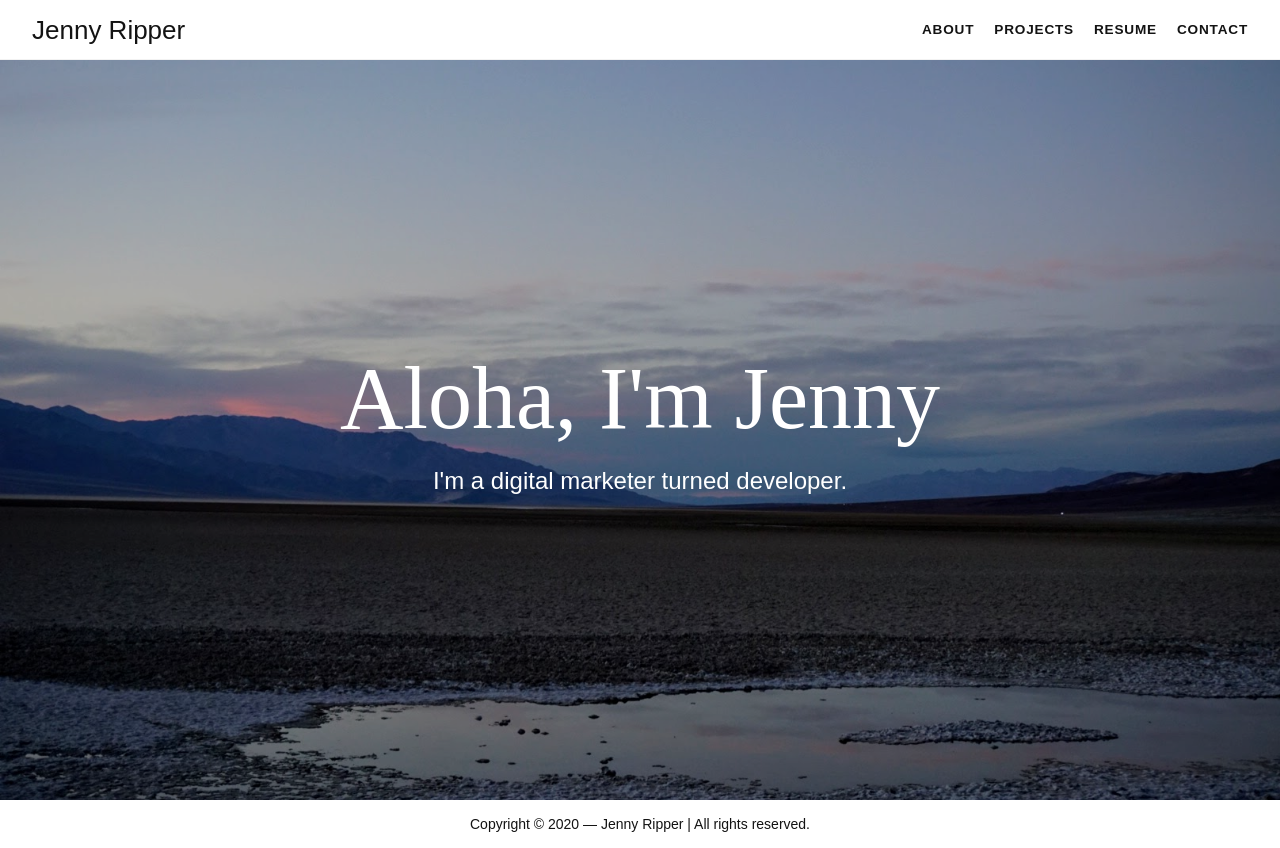
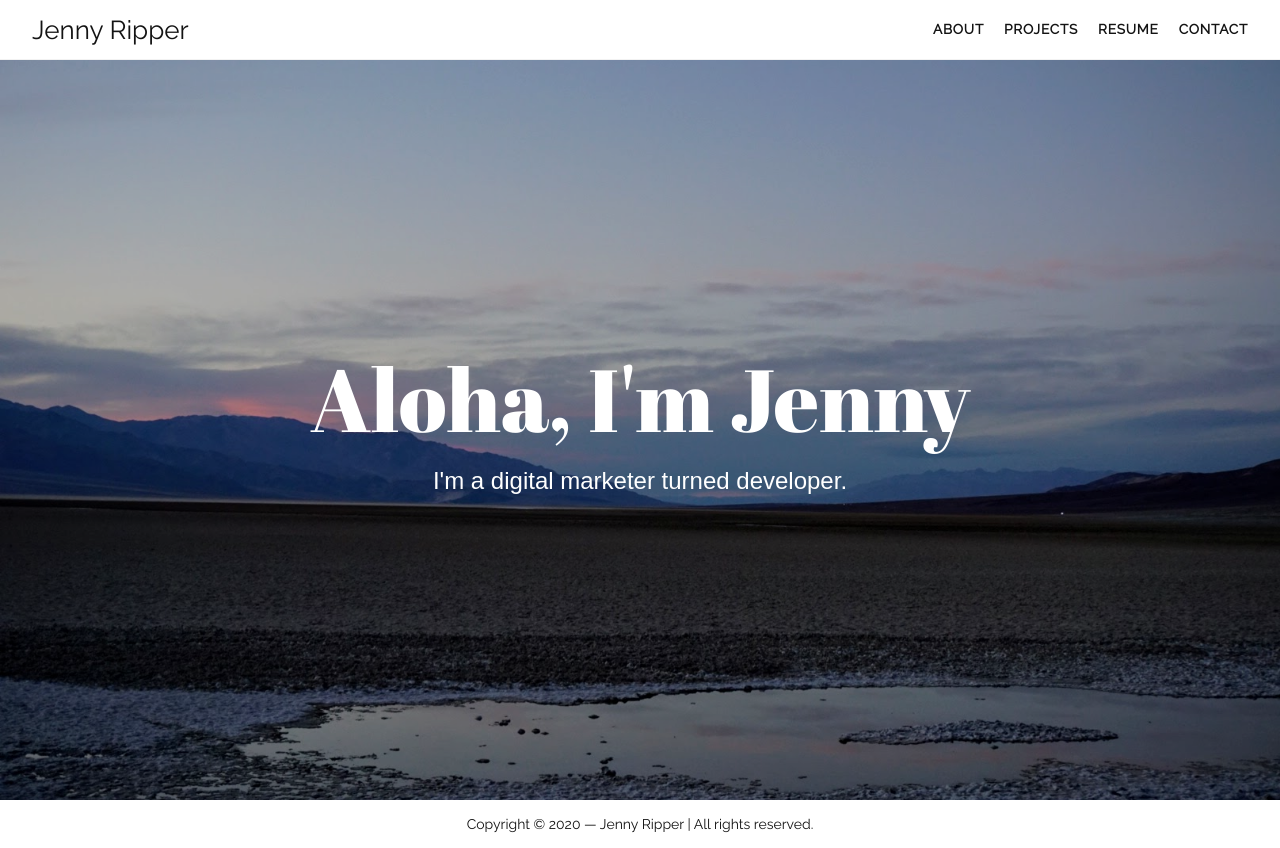
Before and after one commit to jmripper/Gatsby-Portfolio, a Gatsby site: page / in a window 1280 px wide. Built offline with nearby package versions, Linux system fonts and the light colour scheme; Gatsby itself is replaced by a stand-in of ours.

Commit message:
added in font.css to layout

```diff
--- a/src/components/layout.js
+++ b/src/components/layout.js
@@ -7,6 +7,7 @@ import styles from "../styles/styles"
 import NavBar from "./Global/Menu"
 import Footer from "../components/Global/Footer"
 import "../styles/normalize.css"
+import "../styles/fonts.css"
 
 const Layout = ({ children }) => {
   const data = useStaticQuery(graphql`
--- a/src/styles/fonts.css
+++ b/src/styles/fonts.css
@@ -1,2 +1,2 @@
 @import url('https://fonts.googleapis.com/css2?family=Abril+Fatface&display=swap');
-@import url('https://fonts.googleapis.com/css2?family=Poppins:wght@300&display=swap');
+@import url('https://fonts.googleapis.com/css?family=Raleway&display=swap');
```
